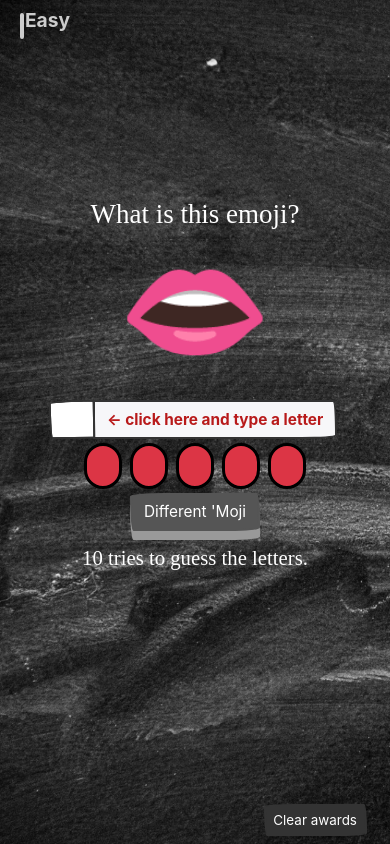
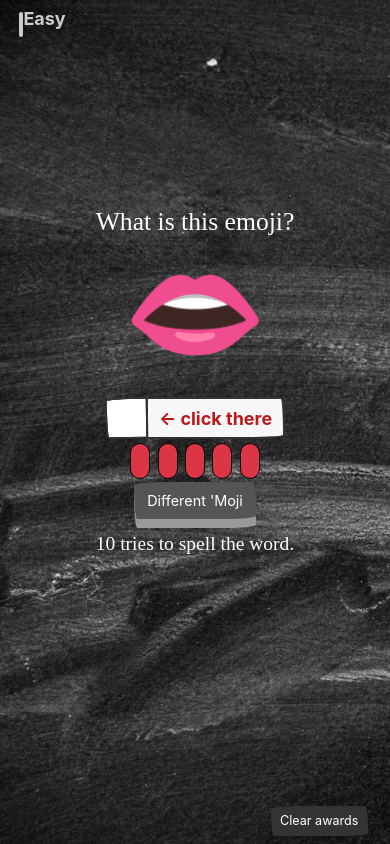
Before and after one commit to changtime247/SpellAMoji, a React (Create React App) app: page / in a window 390 px wide. Both pictures are taken after a click on the button "Spell A 'Moji". Built offline with nearby package versions, Linux system fonts and the light colour scheme; a web font is replaced by a local one.

Commit message:
formatted to be a bit more mobile friendly

```diff
--- a/src/App.js
+++ b/src/App.js
@@ -27,10 +27,11 @@ export default () => {
   const handleKeyPress = (event) => {
     event.preventDefault()
     let letterPressed = isALetter(event.key) && event.key
+    if (letterPressed) {
+      letterPressed = letterPressed.toLowerCase()
       setKeyPressed(letterPressed)
-    setAllKeysPressed([...allKeysPressed, letterPressed])
-    if (wordFromAPI.length > 0 && isALetter(letterPressed)) {
-      letterPressed = letterPressed.toUpperCase()
+      setAllKeysPressed([...new Set([...allKeysPressed, letterPressed])])
+      if (wordFromAPI.length > 0 && isALetter(keyPressed)) {
         if (
           !failedLetters.find((x) => x === letterPressed) &&
           !correctlyGuessedLetters.find((x) => x === letterPressed)
@@ -39,14 +40,25 @@ export default () => {
           for (let i = 0; i < wordFromAPI.length; i++) {
             if (letterPressed === wordFromAPI[i]) {
               count++
-            const newCorrectlyGuessedLetters = correctlyGuessedLetters.concat([
-              letterPressed,
-            ])
+              const newCorrectlyGuessedLetters = correctlyGuessedLetters.concat(
+                [letterPressed]
+              )
               setCorrectlyGuessedLetters(newCorrectlyGuessedLetters)
               checkIfWin(newCorrectlyGuessedLetters)
               return
             }
           }
+
+          setFailedLetters([...failedLetters, letterPressed])
+          // setFailedLetters([...new Set([...failedLetters, keyPressed])])
+          // wrong setFailedLetters([...new Set(failedLetters), keyPressed])
+          setResultBox({
+            disabled: true,
+            title: `${9 - failedLetters.length} ${
+              9 - failedLetters.length > 1 ? 'tries' : 'more try'
+            } to spell the word.`,
+          })
+
           if (count === 0) {
             if ([...new Set(failedLetters)].length >= 4) {
               setHint(
@@ -65,7 +77,7 @@ export default () => {
               })
               setIsGameOver(true)
             }
-          setFailedLetters(failedLetters.concat([keyPressed]))
+          }
         }
       }
     }
@@ -74,7 +86,7 @@ export default () => {
   const startGame = () => {
     setResultBox({
       disabled: true,
-      title: `10 tries to guess the letters.`,
+      title: `10 tries to spell the word.`,
     })
     setFailedLetters([])
     setCorrectlyGuessedLetters([])
@@ -97,7 +109,7 @@ export default () => {
   }
 
   const wordSetter = ({ name: word, unicode }) => {
-    let wordArr = word.toUpperCase().split('')
+    let wordArr = word.toLowerCase().split('')
     wordArr.map((item) => {
       item === '-' && wordArr.splice(wordArr.indexOf('-'), 1)
       item === ' ' && wordArr.splice(wordArr.indexOf(' '), 1)
@@ -109,10 +121,12 @@ export default () => {
   }
 
   const getDataFromAPI = async () => {
-    // if using 3rd party api axios
+    // if using 3rd party api
     try {
       if (isEasy) {
-        const eList = emojis.filter(({ name, difficulty }) => name.length < 6 && difficulty !== 'hard')
+        const eList = emojis.filter(
+          ({ name, difficulty }) => name.length < 6 && difficulty !== 'hard'
+        )
         return wordSetter(eList[Math.floor(Math.random() * eList.length)])
       } else {
         const hList = emojis.filter(({ name }) => name.length > 5)
@@ -155,13 +169,13 @@ export default () => {
 
   const incorrectLetters = [...new Set(allKeysPressed)]
     .filter((e) => e && !word.includes(e))
-    .map((e) => e.toUpperCase())
+    .map((e) => e.toLowerCase())
 
   // disable line below when development mode
   // overwritng error for react input (type a letter) controlled element
   // being used 'uncontrolled' manner
   // error bypassed with code
-  console.log = console.warn = console.error = () => {}
+  // console.log = console.warn = console.error = () => {}
 
   return (
     <>
@@ -204,9 +218,13 @@ export default () => {
           buttonAction={isGameOn ? continueGame : startGame}
         />
         {resultBox?.title && resultBox.title.length > 20 ? (
-          <h4 className='result-title text-center'>{resultBox.title}</h4>
+          <h4 className={`result-title text-center ${isGameOver && 'fail'}`}>
+            {resultBox.title}
+          </h4>
         ) : (
-          <h1 className='result-title text-center'>{resultBox.title}</h1>
+          <h1 className={`result-title text-center ${isGameOver && 'success'}`}>
+            {resultBox.title}
+          </h1>
         )}
         <Footer clearAwards={clearAwards}></Footer>
       </Container>
--- a/src/components/AnswerBox.js
+++ b/src/components/AnswerBox.js
@@ -1,26 +1,23 @@
 import React from 'react'
-import { Container, Row, Col } from 'react-bootstrap'
+import { Row, Col } from 'react-bootstrap'
 
 export default ({ correctlyGuessedLetters, wordFromAPI }) => (
-  <Container>
-    <Row className='justify-content-center'>
+  <Row className='justify-content-center' id='answer-box-row' fluid='true'>
     {/* {wordFromAPI.map((letter, index) => { */}
     {wordFromAPI.map((letter, index) => {
       return (
         <Col
           key={index}
-            xs='auto'
           className={`m-1 rounded text-center answer-box-letters ${
             correctlyGuessedLetters.find((x) => x === letter)
               ? 'bg-success'
               : 'bg-danger'
           }`}
-            {...(wordFromAPI.length > 8 ? { xs: 'auto' } : { xs: '12' })}
+          {...(wordFromAPI.length > 4 ? { xs: '1' } : { xs: 'auto' })}
         >
           {correctlyGuessedLetters.find((x) => x === letter) && letter}
         </Col>
       )
     })}
   </Row>
-  </Container>
 )
--- a/src/components/MainCard.js
+++ b/src/components/MainCard.js
@@ -44,6 +44,7 @@ const MainCard = ({
       )}
       <InputGroup id='input-group-custom' className={!emojiUnicode && 'none'}>
         <Form.Control
+          id='form-control'
           className={
             keyPressed && word.includes(keyPressed)
               ? 'correct-input'
@@ -58,15 +59,14 @@ const MainCard = ({
           }
           // onKeyUp={(this.value = (e) => e.key)}
           ref={inputRef}
-          autoFocus={resultBox.disabled ? true : false}
+          // autoFocus={resultBox.disabled ? true : false}
+          autoFocus={true}
           onFocus={() => {
             setIsGameOn(false)
           }}
           {...(!isGameOver && { onKeyDown: handleKeyPress })}
         />
-        <InputGroup.Text id='basic-addon2'>
-          &larr; click here and type a letter
-        </InputGroup.Text>
+        <InputGroup.Text id='basic-addon2'>&larr; click there</InputGroup.Text>
       </InputGroup>
 
       <AnswerBox
--- a/src/index.css
+++ b/src/index.css
@@ -12,6 +12,14 @@
     --clr-input-effect: #bb2525;
 }
 
+.success {
+    color: #28a745;
+}
+
+.fail {
+    color: #bb2525;
+}
+
 
 html {
     height: 100%;
@@ -19,7 +27,7 @@ html {
 }
 
 * {
-    font-size: 0.96rem;
+    font-size: 0.9rem;
 }
 
 body {
@@ -44,6 +52,10 @@ body {
 }
 
 /* start of input modifications */
+#form-control {
+    font-size: larger;
+}
+
 input.form-control {
     max-width: fit-content;
     width: 3rem !important;
@@ -76,12 +88,13 @@ input.form-control[type="color"]:focus,
 
 .input-group span {
     color: rgb(184, 26, 26);
-    margin-right: 0.25rem;
+    font-size: large;
 }
 
 #input-group-custom {
     max-width: fit-content;
     margin: 0 auto;
+    padding: 0;
 }
 
 /* input css jiggle effect  */
@@ -204,12 +217,18 @@ h1.text-center+h1.text-center {
 }
 
 /* AnswerBox component */
+#answer-box-row {
+    padding: auto 0;
+}
+
 .answer-box-letters {
-    height: 3rem;
-    line-height: 3rem;
-    width: 2.5rem;
-    border: 3px solid black;
+    height: 2.5rem;
+    line-height: 2.2rem;
+    font-size: 1.88rem;
+    width: 1.4rem;
+    border: 1.33px solid black;
     margin: 0 auto;
+    padding: 0;
 }
 
 /* Footer component */
--- a/src/utils.js
+++ b/src/utils.js
@@ -1,7 +1,7 @@
 import emojis from './data/data'
 
 const isALetter = (char) => {
-  return 'qwertyuiopasdfghjklzxcvbnmQWERTYUIOPASDFGHJKLZXCVBNM'.includes(char)
+  return 'abcdefghijklmnopqrstuvwxyzABCDEFGHIJKLMNOPQRSTUVWXYZ'.includes(char)
 }
 
 const clearAwards = () => {
```
Lines whose indentation alone changed are shown as unchanged.
